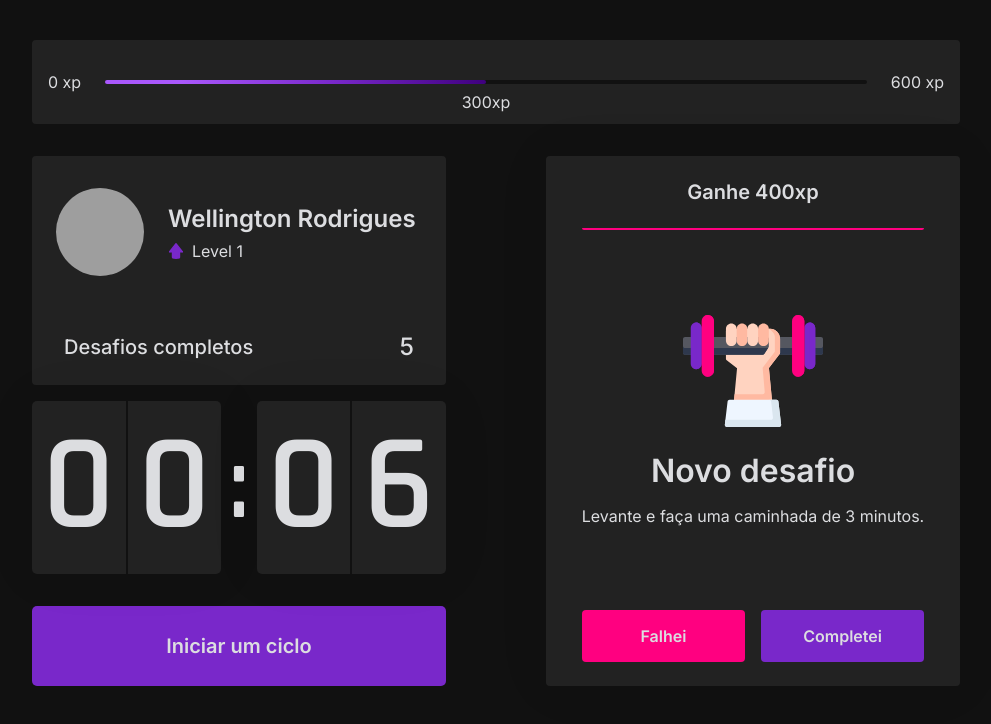
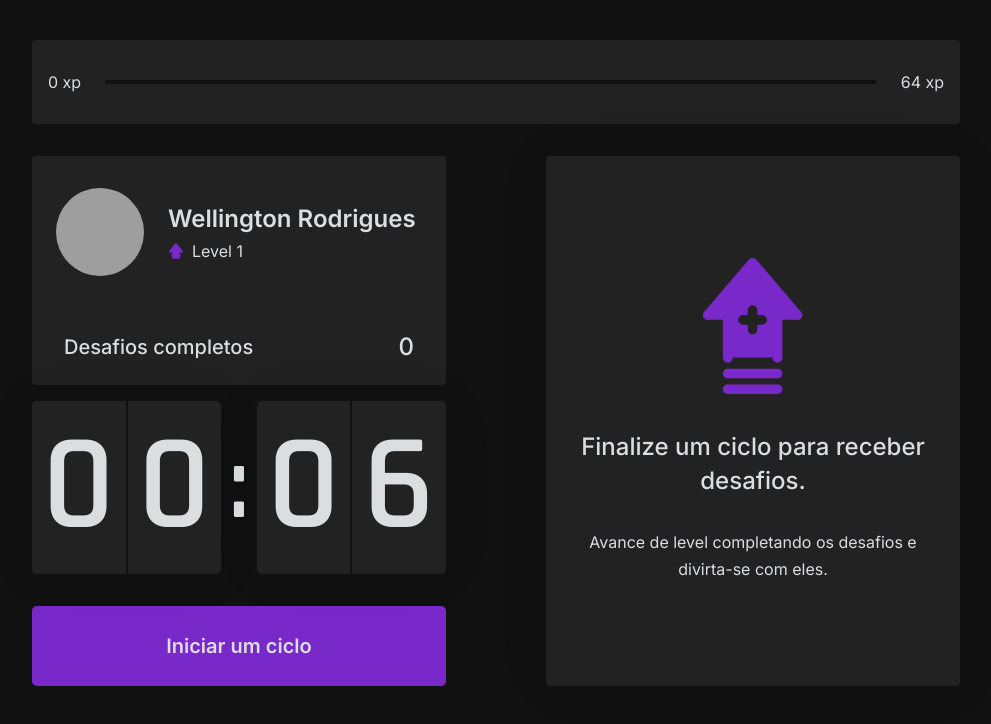
Before and after one commit to wellingtonrodriguesbr/keepFocus-next, a Next.js app: page / in a window 1280 px wide. Shown: the top 724 px of the page, without its empty margins (144-1135 px from the left). Built offline with nearby package versions, Linux system fonts and the light colour scheme; grey boxes are pictures that could not be loaded.

Commit message:
feat: WIP adding contexts

```diff
--- /dev/null
+++ b/challenges.json
@@ -0,0 +1,62 @@
+[
+  {
+    "type": "body",
+    "description": "Estique um de seus braços com a palma da mão virada para frente e puxe os dedos para cima por 10 segundos por mão.",
+    "amount": 80
+  },
+  {
+    "type": "body",
+    "description": "Estique seu braço contra o peito e puxe-o utilizando o outro braço por 10 segundos por braço.",
+    "amount": 60
+  },
+  {
+    "type": "body",
+    "description": "Puxe seu pescoço com a ajuda da mão para a direita e para a esquerda, permanecendo na posição por alguns segundos.",
+    "amount": 70
+  },
+  {
+    "type": "body",
+    "description": "Com as duas mãos na parte de trás da cabeça, leve-a para baixo, alongando a parte de trás da região.",
+    "amount": 60
+  },
+  {
+    "type": "body",
+    "description": "Cruze as pernas e desça com as mãos esticadas em direção ao chão. Repita o movimento com a outra perna na frente.",
+    "amount": 100
+  },
+  {
+    "type": "body",
+    "description": "Sentado, abra as pernas e tente encostar as palmas das mãos no chão, repita 3 vezes por 5 segundos.",
+    "amount": 80
+  },
+  {
+    "type": "body",
+    "description": "Puxe o joelho de encontro ao peito e segure, troque de perna após 10 segundos.",
+    "amount": 50
+  },
+  {
+    "type": "body",
+    "description": "Sentado, cruze uma perna e incline seu tronco à frente, troque de perna após 10 segundos.",
+    "amount": 80
+  },
+  {
+    "type": "eye",
+    "description": "Sentado, feche os olhos e cubra-os com as palmas da mão durante 2 minutos, depois abra normalmente.",
+    "amount": 90
+  },
+  {
+    "type": "eye",
+    "description": "Em algum ambiente aberto, olhe o mais longe que puder em quatro direções por 3s, mexa apenas os olhos. Repita 3 vezes.",
+    "amount": 140
+  },
+  {
+    "type": "eye",
+    "description": "Usando os polegares, massage a área abaixo das sobrancelhas em movimentos circulares por 15 segundos.",
+    "amount": 70
+  },
+  {
+    "type": "body",
+    "description": "Em pé, gire a cintura o máximo que puder para a esquerda, segure por cinco segundos. Repita para a direita.",
+    "amount": 90
+  }
+]
--- a/src/components/ChallengeBox.tsx
+++ b/src/components/ChallengeBox.tsx
@@ -1,19 +1,29 @@
+import { useContext } from "react";
+import { ChallengesContext } from "../context/ChallengesContext";
 import styles from "../styles/components/ChallengeBox.module.css";
 
 export function ChallengeBox() {
-  const hasActiveChallenge = true;
+  const { activeChallenge, resetChallenge } = useContext(ChallengesContext);
+
   return (
     <div className={styles.challengeBoxContainer}>
-      {hasActiveChallenge ? (
+      {activeChallenge ? (
         <div className={styles.challengeActive}>
-          <header>Ganhe 400xp</header>
+          <header>Ganhe {activeChallenge.amount}xp</header>
           <main>
-            <img src="icons/body.svg" alt="body" />
+            <img
+              src={`icons/${activeChallenge.type}.svg`}
+              alt={activeChallenge.type}
+            />
             <strong>Novo desafio</strong>
-            <p>Levante e faça uma caminhada de 3 minutos.</p>
+            <p>{activeChallenge.description}</p>
           </main>
           <footer>
-            <button type="button" className={styles.challengeFailedButton}>
+            <button
+              type="button"
+              onClick={resetChallenge}
+              className={styles.challengeFailedButton}
+            >
               Falhei
             </button>
             <button type="button" className={styles.challengeCompletedButton}>
@@ -23,11 +33,11 @@
         </div>
       ) : (
         <div className={styles.challengeNotActive}>
+          <div>
+            <img src="icons/level-up.svg" alt="Level Up" />
+          </div>
           <strong>Finalize um ciclo para receber desafios.</strong>
-          <p>
-            <img src="icons/level-up.svg" alt="Level Up" />
-            Avance de level completando os desafios e divirta-se com eles.
-          </p>
+          <p>Avance de level completando os desafios e divirta-se com eles.</p>
         </div>
       )}
     </div>
--- a/src/components/CompletedChallenges.tsx
+++ b/src/components/CompletedChallenges.tsx
@@ -1,10 +1,14 @@
+import { useContext } from "react";
+import { ChallengesContext } from "../context/ChallengesContext";
 import styles from "../styles/components/CompletedChallenges.module.css";
 
 export function CompletedChallenges() {
+  const { challengesCompleted } = useContext(ChallengesContext);
+
   return (
     <div className={styles.completedChallengesContainer}>
       <span>Desafios completos</span>
-      <span>5</span>
+      <span>{challengesCompleted}</span>
     </div>
   );
 }
--- a/src/components/Countdown.tsx
+++ b/src/components/Countdown.tsx
@@ -1,12 +1,16 @@
-import { useState, useEffect } from "react";
+import { useState, useEffect, useContext } from "react";
+import { ChallengesContext } from "../context/ChallengesContext";
 import styles from "../styles/components/Countdown.module.css";
 
 let countdownTimeout: NodeJS.Timeout;
 
 export function Countdown() {
+  const { startNewChallenge } = useContext(ChallengesContext);
+
   const [time, setTime] = useState(0.1 * 60);
   const [isActive, setIsActive] = useState(false);
   const [hasFinished, setHasFinished] = useState(false);
+
   const minutes = Math.floor(time / 60);
   const seconds = time % 60;
 
@@ -31,6 +35,7 @@
     } else if (isActive && time === 0) {
       setHasFinished(true);
       setIsActive(false);
+      startNewChallenge();
     }
   }, [isActive, time]);
 
--- a/src/components/ExperienceBar.tsx
+++ b/src/components/ExperienceBar.tsx
@@ -1,16 +1,28 @@
+import { useContext } from "react";
+import { ChallengesContext } from "../context/ChallengesContext";
 import styles from "../styles/components/ExperienceBar.module.css";
 
 export function ExperienceBar() {
+  const { currentExperience, experienceToNextLevel } =
+    useContext(ChallengesContext);
+
+  const percentToNextLevel =
+    Math.round(currentExperience * 100) / experienceToNextLevel;
   return (
     <header className={styles.experienceBar}>
       <span>0 xp</span>
       <div>
-        <div style={{ width: "50%" }}></div>
-        <span className={styles.currentExperience} style={{ left: "50%" }}>
-          300xp
-        </span>
+        <div style={{ width: `${percentToNextLevel}%` }}></div>
+        {currentExperience > 0 && (
+          <span
+            className={styles.currentExperience}
+            style={{ left: `${percentToNextLevel}%` }}
+          >
+            {currentExperience}xp
+          </span>
+        )}
       </div>
-      <span>600 xp</span>
+      <span>{experienceToNextLevel} xp</span>
     </header>
   );
 }
--- a/src/context/ChallengeContext.tsx
+++ /dev/null
@@ -1,27 +0,0 @@
-import { createContext, ReactNode, useState } from "react";
-
-export const ChallengesContext = createContext({});
-
-interface ChallengesProviderProps {
-  children: ReactNode;
-}
-
-export function ChallengesProvider({ children }: ChallengesProviderProps) {
-  const [level, setLevel] = useState(1);
-  const [currentExperience, setCurrentExperience] = useState(0);
-  const [challengesCompleted, setChallengesCompleted] = useState(0);
-
-  function levelUp() {
-    setLevel(level + 1);
-  }
-
-  function startNewChallenge() {}
-
-  return (
-    <ChallengesContext.Provider
-      value={{ level, levelUp, currentExperience, challengesCompleted }}
-    >
-      {children}
-    </ChallengesContext.Provider>
-  );
-}
--- /dev/null
+++ b/src/context/ChallengesContext.tsx
@@ -0,0 +1,65 @@
+import { createContext, ReactNode, useState } from "react";
+import challenges from "../../challenges.json";
+
+interface Challenge {
+  type: "body" | "eye";
+  description: string;
+  amount: number;
+}
+
+interface ChallengesContextData {
+  level: number;
+  currentExperience: number;
+  challengesCompleted: number;
+  experienceToNextLevel: number;
+  activeChallenge: Challenge;
+  levelUp: () => void;
+  startNewChallenge: () => void;
+  resetChallenge: () => void;
+}
+interface ChallengesProviderProps {
+  children: ReactNode;
+}
+
+export const ChallengesContext = createContext({} as ChallengesContextData);
+
+export function ChallengesProvider({ children }: ChallengesProviderProps) {
+  const [level, setLevel] = useState(1);
+  const [currentExperience, setCurrentExperience] = useState(0);
+  const [challengesCompleted, setChallengesCompleted] = useState(0);
+  const [activeChallenge, setActiveChallenge] = useState(null);
+
+  const experienceToNextLevel = Math.pow((level + 1) * 4, 2);
+
+  function levelUp() {
+    setLevel(level + 1);
+  }
+
+  function startNewChallenge() {
+    const randomChallengeIndex = Math.floor(Math.random() * challenges.length);
+    const challenge = challenges[randomChallengeIndex];
+
+    setActiveChallenge(challenge);
+  }
+
+  function resetChallenge() {
+    setActiveChallenge(null);
+  }
+
+  return (
+    <ChallengesContext.Provider
+      value={{
+        level,
+        levelUp,
+        currentExperience,
+        challengesCompleted,
+        startNewChallenge,
+        activeChallenge,
+        resetChallenge,
+        experienceToNextLevel,
+      }}
+    >
+      {children}
+    </ChallengesContext.Provider>
+  );
+}
--- a/src/pages/_app.tsx
+++ b/src/pages/_app.tsx
@@ -1,4 +1,4 @@
-import { ChallengesProvider } from "../context/ChallengeContext";
+import { ChallengesProvider } from "../context/ChallengesContext";
 import "../styles/global.css";
 
 function MyApp({ Component, pageProps }) {
--- a/src/styles/components/ChallengeBox.module.css
+++ b/src/styles/components/ChallengeBox.module.css
@@ -28,12 +28,13 @@
   align-items: center;
   gap: 1rem;
   line-height: 1.7;
-  text-align: left;
+  text-align: center;
   margin-top: 2rem;
 }
 
-.challengeNotActive p img {
-  width: 40px;
+.challengeNotActive img {
+  width: 100px;
+  padding-bottom: 2rem;
 }
 
 .challengeActive {
```
